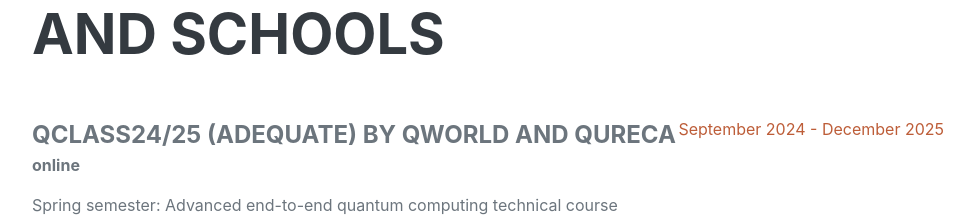
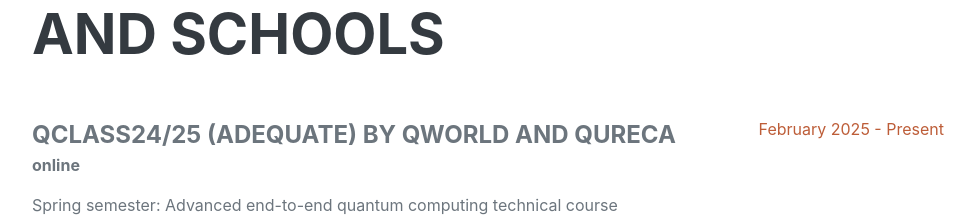
Before and after one commit to wegolletz/wegolletz.github.io, a plain HTML site: page index.html in a window 1280 px wide. Shown: the part 4704-4921 px from the top of the page, without its empty margins (288-1263 px from the left). Drawn offline with nearby package versions, Linux system fonts and the light colour scheme; a web font is replaced by a local one.

Commit message:
Update index.html

```diff
--- a/index.html
+++ b/index.html
@@ -301,7 +301,7 @@
                           <p class="fw-bold mb-3">online</p>
                           <p>Spring semester: Advanced end-to-end quantum computing technical course</p>
                       </div>
-                      <div class="flex-shrink-0"><span class="text-primary">September 2024 - December 2025</span></div>
+                      <div class="flex-shrink-0"><span class="text-primary">February 2025 - Present</span></div>
                   </div>
                     <!-- .... -->
                     <div class="d-flex flex-column flex-md-row justify-content-between mb-3">
```
